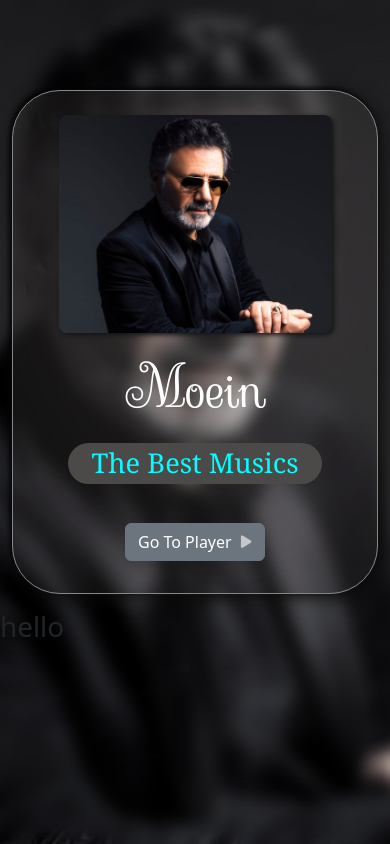
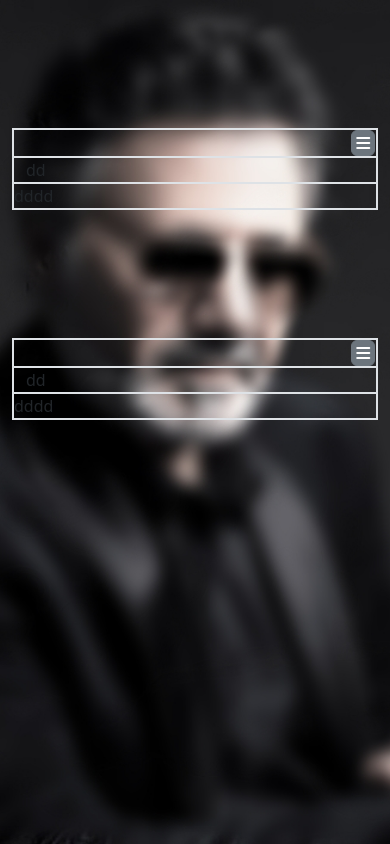
Before and after one commit to Alireza-Beyranvand/Music, a React (Vite) app: page /player in a window 390 px wide. Built offline with nearby package versions, Linux system fonts and the light colour scheme.

Commit message:
create drawer

```diff
--- a/package.json
+++ b/package.json
@@ -11,11 +11,13 @@
   },
   "dependencies": {
     "@reduxjs/toolkit": "^2.2.5",
+    "immer": "^10.1.1",
     "react": "^18.2.0",
     "react-dom": "^18.2.0",
     "react-router-dom": "^6.23.1",
     "react-toastify": "^10.0.5",
-    "redux": "^5.0.1"
+    "redux": "^5.0.1",
+    "use-immer": "^0.9.0"
   },
   "devDependencies": {
     "@types/react": "^18.2.66",
--- a/public/css/AppStyle.css
+++ b/public/css/AppStyle.css
@@ -1,3 +1,32 @@
+/* animation for All*/
+
+@keyframes bounceIn {
+    0% {
+      transform: scale(0.1);
+      opacity: 0;
+    }
+    60% {
+      transform: scale(1);
+      opacity: 1;
+    }
+
+  }
+
+  .Scroll{
+    animation-duration: 1s;
+    animation-name: bounceIn;
+  }
+
+
+
+
+
+
+
+
+
+/* Styles firstpage Component */
+
 .card-img-top {
     width: 30%;
     margin: auto;
@@ -8,13 +37,14 @@
     background: none !important;
     backdrop-filter: blur(180px) !important;
     border-radius: 3rem;
-    border: 1.5px solid rgb(134, 134, 141);
+    border: 1.5px solid rgb(128, 128, 160);
     box-shadow: 3px 4px 18px rgb(10, 10, 10), -2px -2px 5px rgb(3, 3, 3);
 }
 
 .textOne {
     font-size: 6vw;
     font-family: Servillana, Georgia, 'Times New Roman', Times, serif;
+    text-shadow: 0 0 5px #d1c9c9 , 0 0 10px #555454 , 0 0 25px #414344 , 0 0 30px #0073e6;
 }
 
 .textTwo {
--- a/src/App.jsx
+++ b/src/App.jsx
@@ -1,6 +1,7 @@
 import { Outlet, useLocation } from "react-router-dom";
 import FirstPage from "./components/FirstPage";
 import "../public/css/AppStyle.css";
+import Player from "./components/player/Player";
 const App = () => {
 
   const Location = useLocation()
@@ -9,7 +10,8 @@
     <>
       <div className="App" >
 
-        <FirstPage/>
+        {/* <FirstPage/> */}
+        <Player/>
         <Outlet />
 
 
--- a/src/components/FirstPage.jsx
+++ b/src/components/FirstPage.jsx
@@ -6,14 +6,14 @@
 
     return (
         <>
-            <div className="container containerFirstPage">
-                <div className="card mb-3 b backgroundFirstpage">
-                    <img className="card-img-top rounded-3 mt-4" src={img} alt="@n.moein" />
+            <div className="container containerFirstPage ">
+                <div className="card mb-3 b backgroundFirstpage Scroll">
+                    <img className="card-img-top rounded-3 mt-4 Scroll" src={img} alt="@n.moein" />
                     <div className="card-body">
-                        <h5 className="card-title text-center text-white textOne mt-2">Moein</h5>
-                        <p className="card-text text-center text-white textTwo ">The Best Musics</p>
+                        <h5 className="card-title text-center text-white textOne mt-2 Scroll">Moein</h5>
+                        <p className="card-text text-center text-white textTwo Scroll">The Best Musics</p>
                         <p className="card-text text-center">
-                            <button className="btn btn-secondary shadow mt-3 mb-3 btnGo" >Go To Player &nbsp;<i className="fa fa-play" ></i></button>
+                            <Link to="" className="btn btn-secondary shadow mt-3 mb-3 btnGo Scroll" >Go To Player &nbsp;<i className="fa fa-play" ></i></Link>
                         </p>
                     </div>
                 </div>
--- /dev/null
+++ b/src/components/player/Player.css
@@ -0,0 +1,47 @@
+.container & .row1 {
+    display: flex;
+    flex-wrap: wrap;
+}
+
+.AllContent{
+    margin-top: 8rem;
+}
+
+.PlayerList{
+    display: none;
+    margin-top: .1rem;
+}
+
+.buttonListMusics{
+    display: none;
+    margin-right: -.7rem !important;
+}
+
+.btnClose{
+    margin-left: -1.5rem !important;
+    padding: 0 2vw;
+}
+
+@media only screen and (max-width: 768px) {
+    .row1 {
+        flex-direction: column !important;
+    }
+    .PlayerList {
+        width: 0;
+        height: 0;
+        border-radius: 2vw;
+       background-color: rgb(68, 21, 199);
+        position: absolute;
+        z-index: 2;
+        right: 3.3vw;
+        transition: all 1s;
+        overflow: hidden;
+        display: inline !important;
+    }
+    .buttonListMusics{
+        display: inline ;
+        padding: 0 1vw;
+        position: relative !important;
+        float: right;
+    }
+}
--- a/src/components/player/Player.jsx
+++ b/src/components/player/Player.jsx
@@ -1,15 +1,57 @@
 
 
-import style from './Player.module.css'
+import "./Player.css"
+import { useImmer } from "use-immer";
 
 
 
 const Player = () => {
-    return(
+
+
+
+    const [openList, setOpenList] = useImmer(false)
+    console.log(openList)
+
+
+    return (
         <>
 
 
-        <h1  >hello</h1>
+            <div className="container AllContent" >
+                <div className="row" >
+                    <div className="col" >
+                        <div className="container border" >
+                            <div className="row row1" >
+                                <div className="col box border" >
+                                    <button className=" btn btn-secondary buttonListMusics "
+                                        onClick={() => setOpenList((draft) => !draft)}
+                                    >
+                                        <i className="fa fa-bars" ></i></button>
+                                                            </div>
+                                    <div className="col box2 border" >
+                                    dd
+                                </div>
+                            </div>
+                            <div className="row row2 border" >dddd</div>
+                        </div>
+                    </div>
+                    <div className="col-3 PlayerList "
+                        style={openList ? { width: "10rem", height: "20rem" } :
+                            { width: "0"  }} >
+                        <div className="container" >
+                            <button className="btn btn-danger btnClose" onClick={() => setOpenList((draft) => !draft)} ><i className="fa fa-close" ></i></button>
+                            <div className="row" >
+                                <div className="col text-white" >dfffffd
+                                    gngjgjgj
+                                    <br />
+                                    <br />
+                                    fhfhfh</div>
+                            </div>
+                        </div>
+                    </div>
+                </div>
+            </div>
+
 
 
         </>
```
Also changed, not shown: src/components/player/Player.module.css (deleted), src/index.css (line endings or trailing spaces), 1 other file (tests, documents, lock files or other folders).
